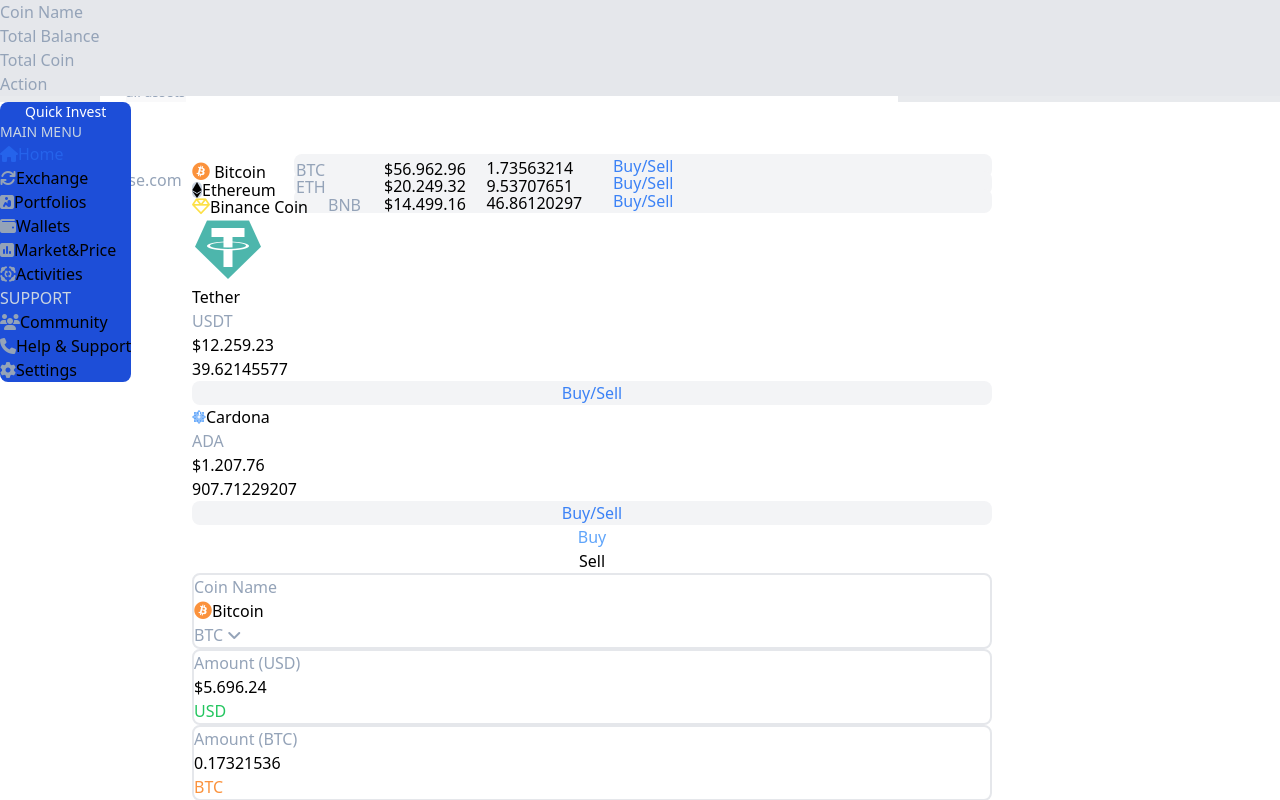
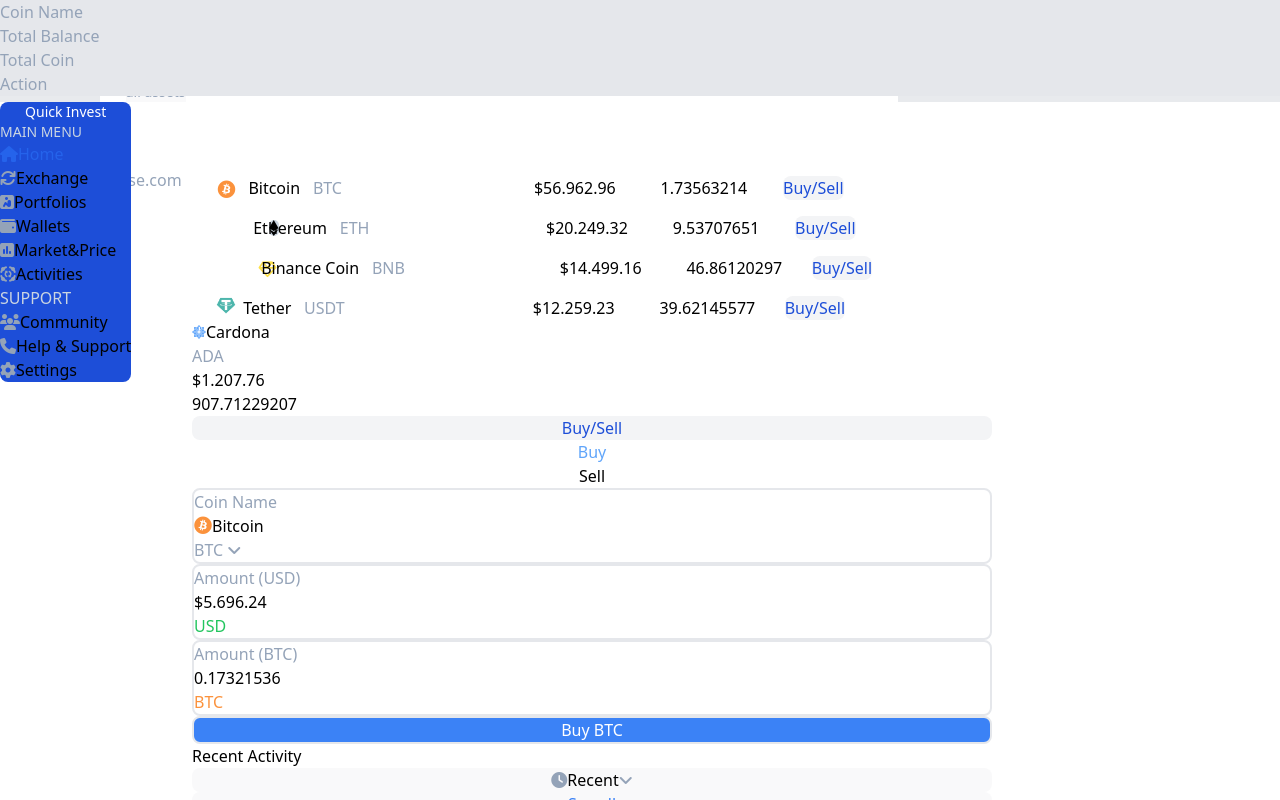
Before and after one commit to madhan5944/login-page, a website: page public/Estockup.html in a window 1280 px wide. Drawn offline with nearby package versions, Linux system fonts and the light colour scheme.

Commit message:
re-correct

```diff
--- a/public/Estockup.html
+++ b/public/Estockup.html
@@ -102,75 +102,58 @@
             </div>
             <div
                 class="bg-white xl:w-[100vh] xl:h-[35vh] lg:w-[100vh] lg:h-[20vh] lg:ml-[15vw] lg:mt-[20vh] absolute inset-x-0 top-0  xl:ml-[17vw] xl:mt-[24.3vh] ">
-                <div class=" xl:w-[2vw] xl:h-[2vh] xl:mt-[4vh] xl:ml-[9vh] font-medium"><i
-                        class="fa-brands fa-bitcoin text-lg xl:ml-[-3vw] text-orange-400"></i>
-                    Bitcoin
-                    <div
-                        class=" xl:w-[2vw] xl:h-[2vh] text-slate-400 xl:ml-[3vw] xl:mt-[-3vh] lg:ml-[13vh] lg:mt-[-3.3vh]">
-                        BTC
+                <div class="flex mt-[2vh] font-medium">
+                    <div class="mt-1 ml-[2vw]"><i class="fa-brands fa-bitcoin text-lg text-orange-400"></i></div>
+                    <div class="ml-[1vw]">Bitcoin</div>
+                    <div class="ml-[1vw] text-slate-400">BTC</div>
+                    <div class="ml-[15vw]">$56.962.96</div>
+                    <div class="ml-[3.5vw]">1.73563214</div>
+                    <div class="ml-[2.8vw] text-blue-700  bg-gray-100 rounded-lg">Buy/Sell</div>
+                </div>
+                <div class="flex mt-[2vh] font-medium">
+                    <div class="mt-1 ml-[6vw]"><i
+                            class="fa-brands fa-ethereum xl:ml-[-3.8vw] text-md rounded-full bg-slate-300"></i></i>
                     </div>
-                    <div class="xl:w-[2vw] xl:h-[2vh] xl:ml-[20vw] xl:mt-[-2vh] lg:ml-[15vw] lg:mt-[-3.1vh]">$56.962.96
+                    <div class="ml-[-2vw]">Ethereum</div>
+                    <div class="ml-[1vw] text-slate-400"> ETH</div>
+                    <div class="ml-[13.8vw]">$20.249.32</div>
+                    <div class="ml-[3.5vw]">9.53707651</div>
+                    <div class="ml-[2.8vw] text-blue-700  bg-gray-100 rounded-lg">Buy/Sell</div>
+                </div>
+                <div class="flex mt-[2vh] font-medium">
+                    <div class="mt-1 ml-[5.2vw]"><i
+                            class="fa-regular fa-gem xl:ml-[-3.2vw] text-lg text-yellow-300"></i>
                     </div>
-                    <div class="xl:w-[2vw] xl:h-[2vh] xl:ml-[29vw] xl:mt-[-2vh] lg:ml-[23vw] lg:mt-[-3.1vh] ">1.73563214
-                    </div>
-                    <div
-                        class="xl:w-[5vw] xl:h-[4vh] bg-gray-100 xl:ml-[37vw] xl:mt-[-2vh] lg:ml-[8vw] lg:mt-[-3.3vh] text-blue-500 rounded-lg text-center">
-                        Buy/Sell
-                    </div>
+                    <div class="ml-[-1.2vw]">Binance Coin</div>
+                    <div class="ml-[1vw] text-slate-400">BNB</div>
+                    <div class="ml-[12.1vw]">$14.499.16</div>
+                    <div class="ml-[3.5vw]">46.86120297</div>
+                    <div class="ml-[2.3vw] text-blue-700  bg-gray-100 rounded-lg">Buy/Sell</div>
                 </div>
-                <div class=" xl:w-[2vw] xl:h-[2vh] xl:mt-[4vh] xl:ml-[11vh] font-medium"><i
-                        class="fa-brands fa-ethereum xl:ml-[-3.8vw] text-md rounded-full bg-slate-300"></i>Ethereum
-                    <div
-                        class=" xl:w-[2vw] xl:h-[2vh] text-slate-400 xl:ml-[2vw] xl:mt-[-3vh] lg:ml-[13vh] lg:mt-[-3.3vh]">
-                        ETH
-                    </div>
-                    <div class="xl:w-[2vw] xl:h-[2vh] xl:ml-[19vw] xl:mt-[-2vh] lg:ml-[15vw] lg:mt-[-3.1vh]">$20.249.32
-                    </div>
-                    <div class="xl:w-[2vw] xl:h-[2vh] xl:ml-[28vw] xl:mt-[-2vh] lg:ml-[23vw] lg:mt-[-3.1vh]">9.53707651
-                    </div>
-                    <div
-                        class="xl:w-[5vw] xl:h-[4vh] bg-gray-100 xl:ml-[36vw] xl:mt-[-2vh] lg:ml-[8vw] lg:mt-[-3.3vh] text-blue-500 rounded-lg text-center">
-                        Buy/Sell
-                    </div>
+                <div class="flex mt-[2vh] font-medium">
+                    <div class="mt-0.4 ml-[1.9vw] w-[1.5vw] h-[1vh]"><img src="tether--v1 (1).ico"></div>
+                    <div class="ml-[0.6vw]">Tether</div>
+                    <div class="ml-[1vw] text-slate-400">USDT</div>
+                    <div class="ml-[14.7vw]">$12.259.23</div>
+                    <div class="ml-[3.5vw]">39.62145577</div>
+                    <div class="ml-[2.3vw] text-blue-700  bg-gray-100 rounded-lg">Buy/Sell</div>
                 </div>
-                <div class=" xl:w-[9vw] xl:h-[2vh] xl:mt-[4vh] xl:ml-[8.6vh] font-medium"><i
-                        class="fa-regular fa-gem xl:ml-[-3.2vw] text-lg text-yellow-300"></i>Binance
-                    Coin
-                    <div
-                        class=" xl:w-[2vw] xl:h-[2vh] text-slate-400 xl:ml-[5vw] xl:mt-[-3vh] lg:ml-[17vh] lg:mt-[-3.3vh]">
-                        BNB
-                    </div>
-                    <div class="xl:w-[2vw] xl:h-[2vh] xl:ml-[20vw] xl:mt-[-2vh] lg:ml-[15vw] lg:mt-[-3.1vh]">$14.499.16
-                    </div>
-                    <div class="xl:w-[2vw] xl:h-[2vh] xl:ml-[29vw] xl:mt-[-2vh] lg:ml-[23vw] lg:mt-[-3.1vh]">46.86120297
-                    </div>
-                    <div
-                        class="xl:w-[5vw] xl:h-[4vh] bg-gray-100 xl:ml-[37vw] xl:mt-[-2vh] lg:ml-[8vw] lg:mt-[-3.3vh] text-blue-500 rounded-lg text-center">
-                        Buy/Sell
-                    </div>
-                </div>
-                <div class=" xl:w-[2vw] xl:h-[2vh] xl:mt-[3vh] xl:ml-[6.8vh] font-medium">
-                    <div class="xl:w-5 xl:h-[0.1vh] xl:ml-[-1.9vw]"><img src="tether--v1 (1).ico"></div>Tether
-                    <div class=" xl:w-[2vw] xl:h-[2vh] text-slate-400 xl:ml-[4vw] xl:mt-[-3vh]">USDT
-                    </div>
-                    <div class="xl:w-[2vw] xl:h-[2vh] xl:ml-[21vw] xl:mt-[-2vh]">$12.259.23</div>
-                    <div class="xl:w-[2vw] xl:h-[2vh] xl:ml-[30vw] xl:mt-[-2vh]">39.62145577</div>
-                    <div
-                        class="xl:w-[5vw] xl:h-[4vh] bg-gray-100 xl:ml-[38vw] xl:mt-[-2vh] text-blue-500 rounded-lg text-center">
-                        Buy/Sell
-                    </div>
-                </div>
-                <div class=" xl:w-[2vw] xl:h-[2vh] xl:mt-[3vh] xl:ml-[9vh]  font-medium"><i
+
+                <div class=" xl:w-[2vw] xl:h-[2vh] xl:mt-[3vh] xl:ml-[5.3vw]  font-medium"><i
                         class="fa-brands fa-centos xl:ml-[-3vw] text-blue-400"></i>Cardona<div
                         class=" xl:w-[2vw] xl:h-[2vh] text-slate-400 xl:ml-[3vw] xl:mt-[-3vh]">ADA
                     </div>
                     <div class="xl:w-[2vw] xl:h-[2vh] xl:ml-[20vw] xl:mt-[-2vh]">$1.207.76</div>
-                    <div class="xl:w-[2vw] xl:h-[2vh] xl:ml-[29vw] xl:mt-[-2vh]">907.71229207</div>
+                    <div class="xl:w-[2vw] xl:h-[2vh] xl:ml-[28.4vw] xl:mt-[-2vh]">907.71229207</div>
                     <div
-                        class="xl:w-[5vw] xl:h-[4vh] bg-gray-100 xl:ml-[37vw] xl:mt-[-2vh] text-blue-500 rounded-lg text-center">
+                        class="xl:w-[5vw] xl:h-[3vh]  xl:ml-[36.2vw] xl:mt-[-2vh] text-blue-700  bg-gray-100 rounded-lg text-center">
                         Buy/Sell
                     </div>
-                    <div class="xl:w-[10vw] xl:h-[8vh] bg-white xl:ml-[48vw] xl:mt-[-45vh]">
+
+
+
+
+                    <div class="xl:w-[10vw] xl:h-[8vh] bg-white xl:ml-[48vw] xl:mt-[-41vh]">
                         <div class="text-center text-blue-400">Buy</div>
                     </div>
                     <div class="xl:w-[10vw] xl:h-[8vh] bg-white xl:ml-[58.2vw] xl:mt-[-8vh]">
@@ -205,6 +188,7 @@
 
 
                 </div>
+
                 <div class="container1">
                     <div class="xl:w-[33vw] xl:h-[45vh] bg-white xl:mt-[11vh] ">
                         <div class="xl:ml-[1vw] font-medium xl:p-2">Recent Activity</div>
```
Also changed, not shown: public/flex.html (added, +103 -0 lines), public/testing.html (added, +25 -0 lines), public/css/tailwind.css.
